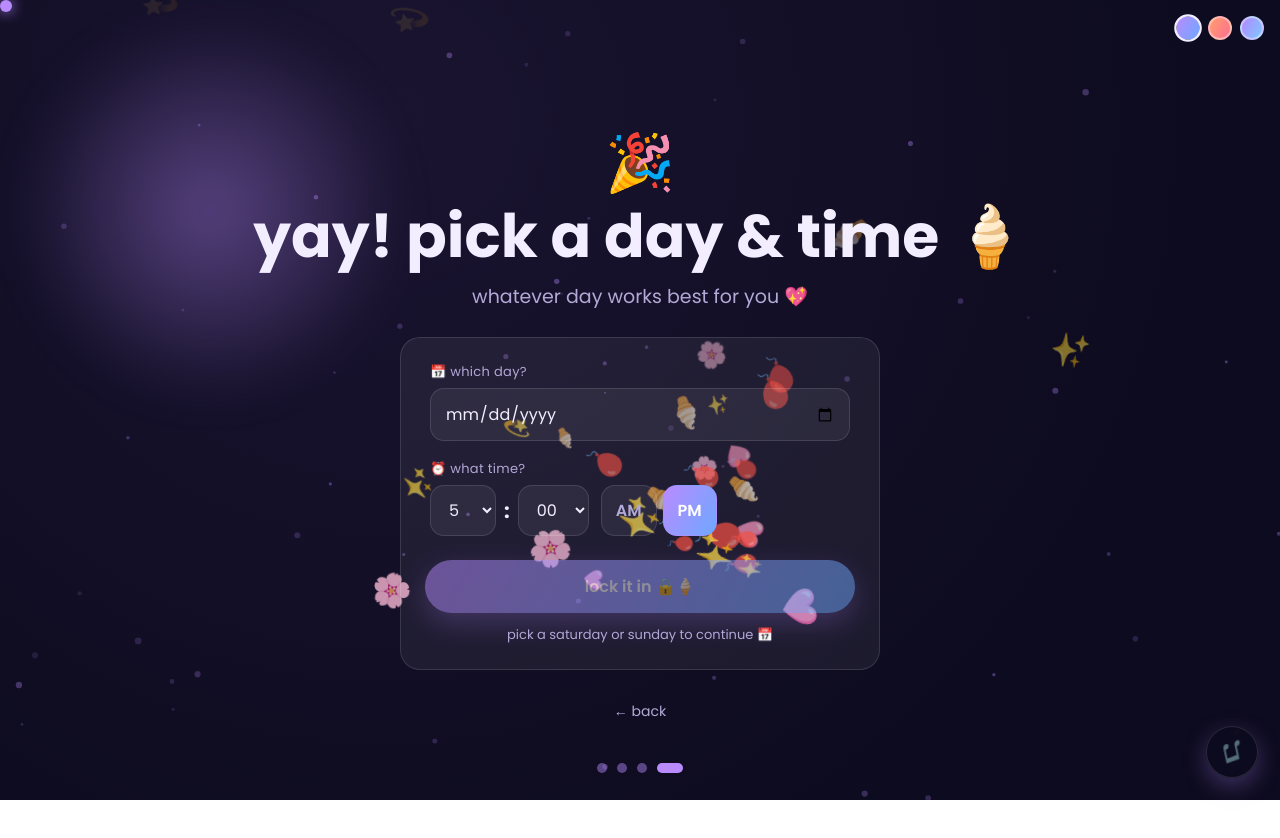
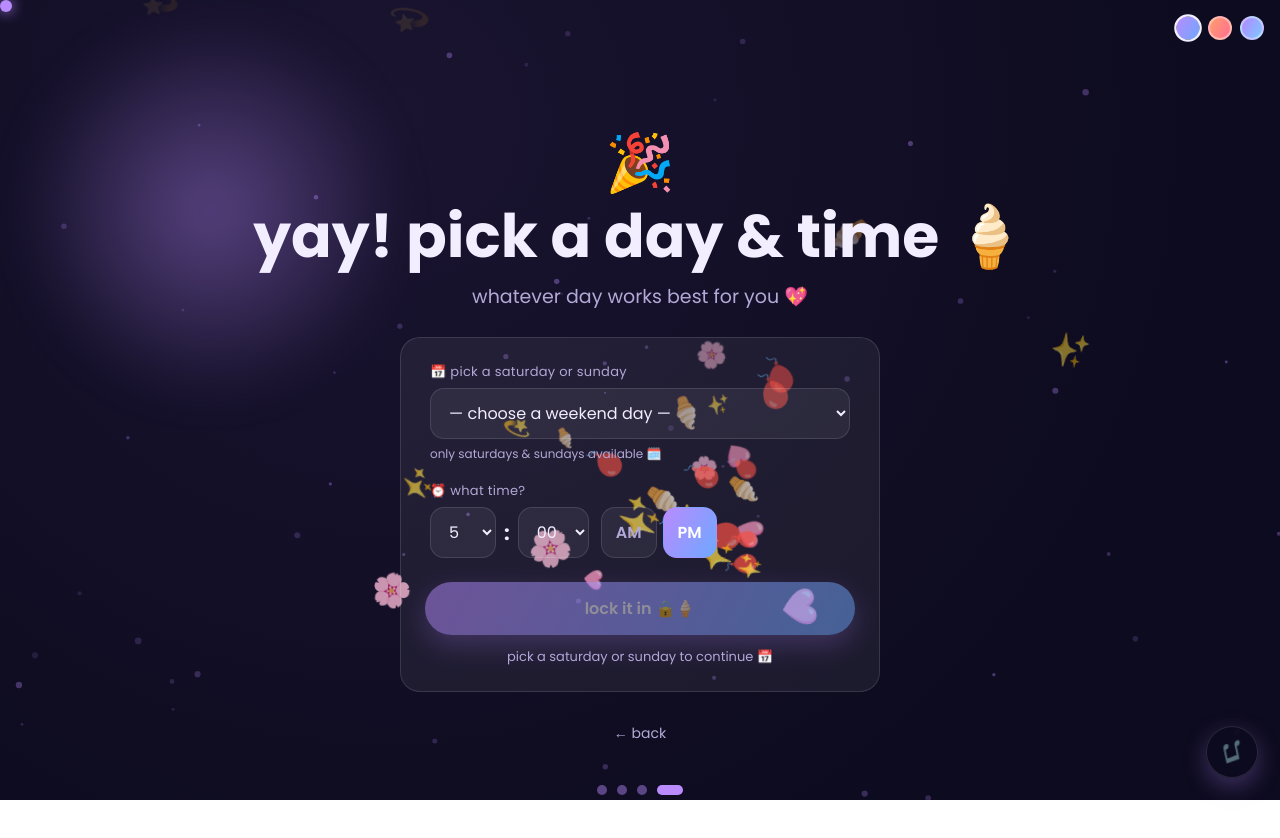
Before and after one commit to ktg17/for-you, a React (Vite) app: page /ask in a window 1280 px wide. Both pictures are taken after a click on the button "yes! I'd love that 🥰". Shown: the top 838 px of the page. Built offline with nearby package versions, Linux system fonts and the light colour scheme.

Commit message:
update src/components/DateTimePicker.jsx

```diff
--- a/src/components/DateTimePicker.jsx
+++ b/src/components/DateTimePicker.jsx
@@ -3,12 +3,35 @@ import { useEffect, useState } from 'react'
 const HOURS = Array.from({ length: 12 }, (_, i) => i + 1)
 const MINUTES = ['00', '05', '10', '15', '20', '25', '30', '35', '40', '45', '50', '55']
 
-// Date + 12-hour (AM/PM) time picker. Calls onChange with the full selection.
+function isWeekend(dateStr) {
+  if (!dateStr) return false
+  const d = new Date(dateStr + 'T00:00:00')
+  return d.getDay() === 0 || d.getDay() === 6
+}
+
+// Returns the next Saturday date string from today
+function nextWeekendDates() {
+  const dates = []
+  const d = new Date()
+  d.setHours(0, 0, 0, 0)
+  // collect next 30 days worth of weekends
+  for (let i = 0; i < 90; i++) {
+    const day = d.getDay()
+    if (day === 0 || day === 6) {
+      dates.push(d.toISOString().slice(0, 10))
+    }
+    d.setDate(d.getDate() + 1)
+  }
+  return dates
+}
+
 export default function DateTimePicker({ onChange }) {
   const [date, setDate] = useState('')
   const [hour, setHour] = useState(5)
   const [minute, setMinute] = useState('00')
   const [ampm, setAmpm] = useState('PM')
+
+  const weekendDates = nextWeekendDates()
 
   useEffect(() => {
     const time12 = `${hour}:${minute} ${ampm}`
@@ -19,12 +42,8 @@ export default function DateTimePicker({ onChange }) {
         weekday: 'long', day: 'numeric', month: 'long', year: 'numeric',
       })
     }
-    onChange && onChange({ date, time12, prettyDate, ready: !!date })
+    onChange && onChange({ date, time12, prettyDate, ready: !!date && isWeekend(date) })
   }, [date, hour, minute, ampm, onChange])
-
-  // no past dates
-  const today = new Date()
-  const min = `${today.getFullYear()}-${String(today.getMonth() + 1).padStart(2, '0')}-${String(today.getDate()).padStart(2, '0')}`
 
   const fieldStyle = {
     fontFamily: 'inherit', fontSize: 16, padding: '12px 14px', borderRadius: 14,
@@ -36,23 +55,33 @@ export default function DateTimePicker({ onChange }) {
   return (
     <div style={{ display: 'grid', gap: 18, maxWidth: 420, margin: '0 auto', textAlign: 'left' }}>
       <div>
-        <span style={label}>📅 which day?</span>
-        <input type="date" value={date} min={min} onChange={(e) => setDate(e.target.value)}
-          style={{ ...fieldStyle, width: '100%' }} />
+        <span style={label}>📅 pick a saturday or sunday</span>
+        <select value={date} onChange={e => setDate(e.target.value)}
+          style={{ ...fieldStyle, width: '100%' }}>
+          <option value="">— choose a weekend day —</option>
+          {weekendDates.map(d => {
+            const obj = new Date(d + 'T00:00:00')
+            const label = obj.toLocaleDateString(undefined, { weekday: 'long', day: 'numeric', month: 'long', year: 'numeric' })
+            return <option key={d} value={d}>{label}</option>
+          })}
+        </select>
+        <p style={{ fontSize: 12, color: 'var(--muted)', marginTop: 6, marginBottom: 0 }}>
+          only saturdays & sundays available 🗓️
+        </p>
       </div>
 
       <div>
         <span style={label}>⏰ what time?</span>
         <div style={{ display: 'flex', gap: 8, alignItems: 'center', flexWrap: 'wrap' }}>
-          <select value={hour} onChange={(e) => setHour(+e.target.value)} style={fieldStyle}>
-            {HOURS.map((h) => <option key={h} value={h}>{h}</option>)}
+          <select value={hour} onChange={e => setHour(+e.target.value)} style={fieldStyle}>
+            {HOURS.map(h => <option key={h} value={h}>{h}</option>)}
           </select>
           <span style={{ fontWeight: 700, fontSize: 20 }}>:</span>
-          <select value={minute} onChange={(e) => setMinute(e.target.value)} style={fieldStyle}>
-            {MINUTES.map((m) => <option key={m} value={m}>{m}</option>)}
+          <select value={minute} onChange={e => setMinute(e.target.value)} style={fieldStyle}>
+            {MINUTES.map(m => <option key={m} value={m}>{m}</option>)}
           </select>
           <div style={{ display: 'flex', gap: 6, marginLeft: 4 }}>
-            {['AM', 'PM'].map((p) => (
+            {['AM', 'PM'].map(p => (
               <button key={p} type="button" onClick={() => setAmpm(p)}
                 style={{
                   ...fieldStyle, cursor: 'pointer', fontWeight: 600,
```
